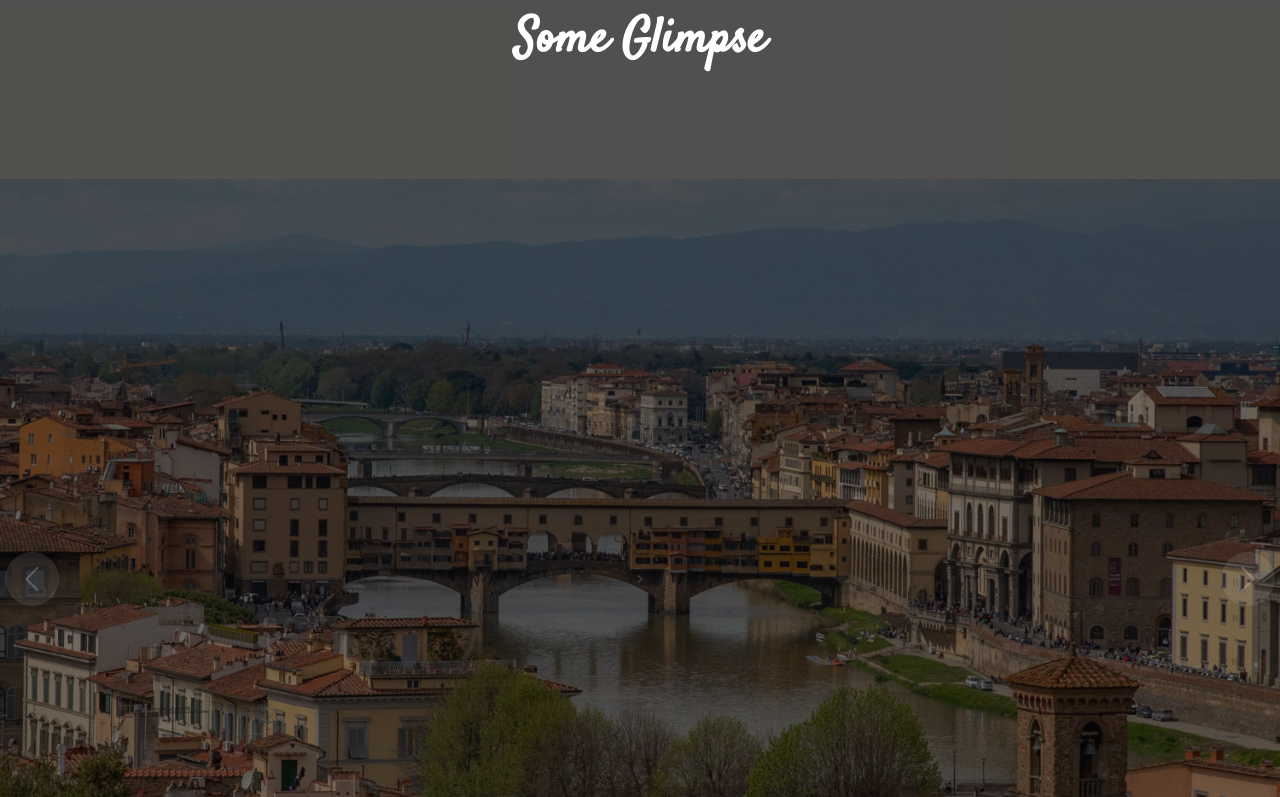
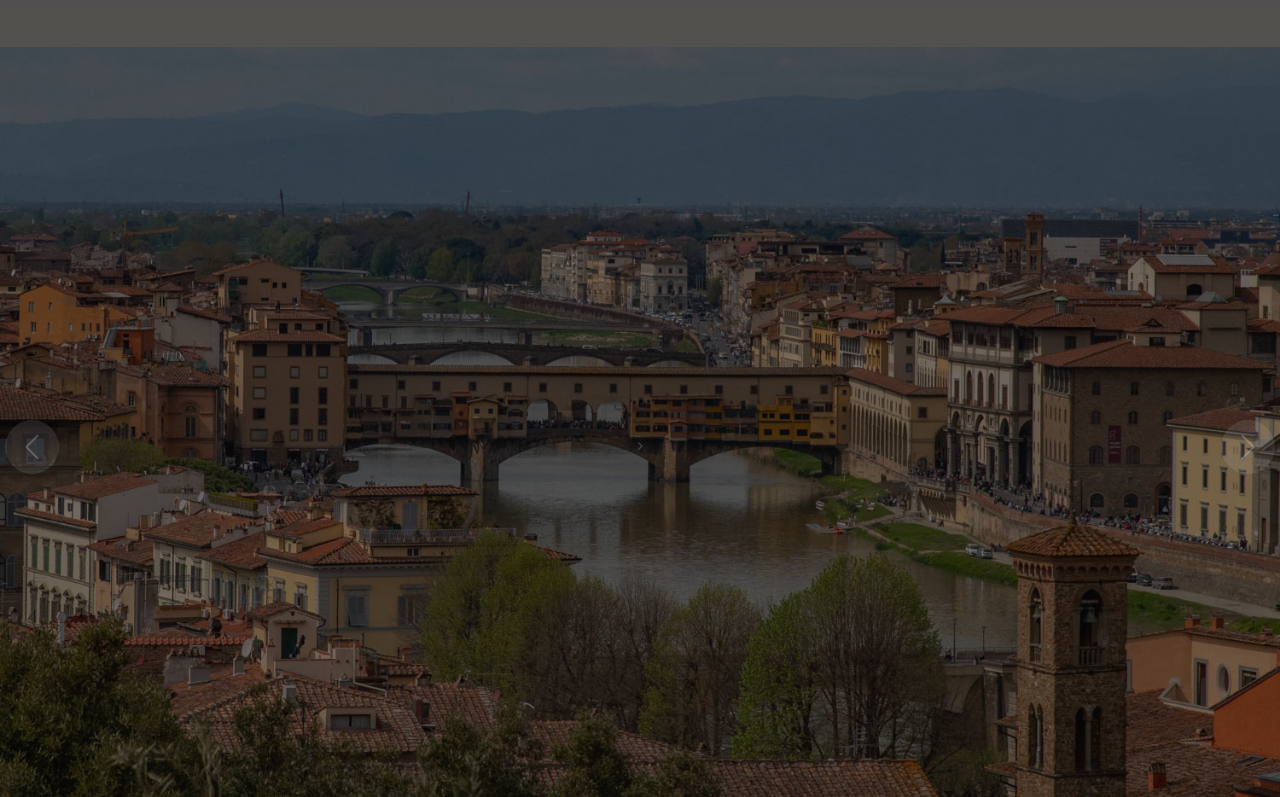
Before and after one commit to suhasasumukh/tommysommers, a plain HTML site: page index.html in a window 1280 px wide. Shown: the part 1770-2567 px from the top of the page. Drawn offline with nearby package versions, Linux system fonts and the light colour scheme.

Commit message:
UI fix for hero section

```diff
--- a/index.html
+++ b/index.html
@@ -303,13 +303,10 @@
 
 
     <section id="hero">
-      <div class="section-title">
-          <h2>Some Glimpse</span></h2>
-      </div>
+    <div class="hero-container">
+    <br>
+    <br>
 
-    <div class="hero-container">
-      <br>
-      <br>
       <div id="heroCarousel" data-bs-interval="5000" class="carousel slide carousel-fade" data-bs-ride="carousel">
 
         <ol class="carousel-indicators" id="hero-carousel-indicators"></ol>
```
